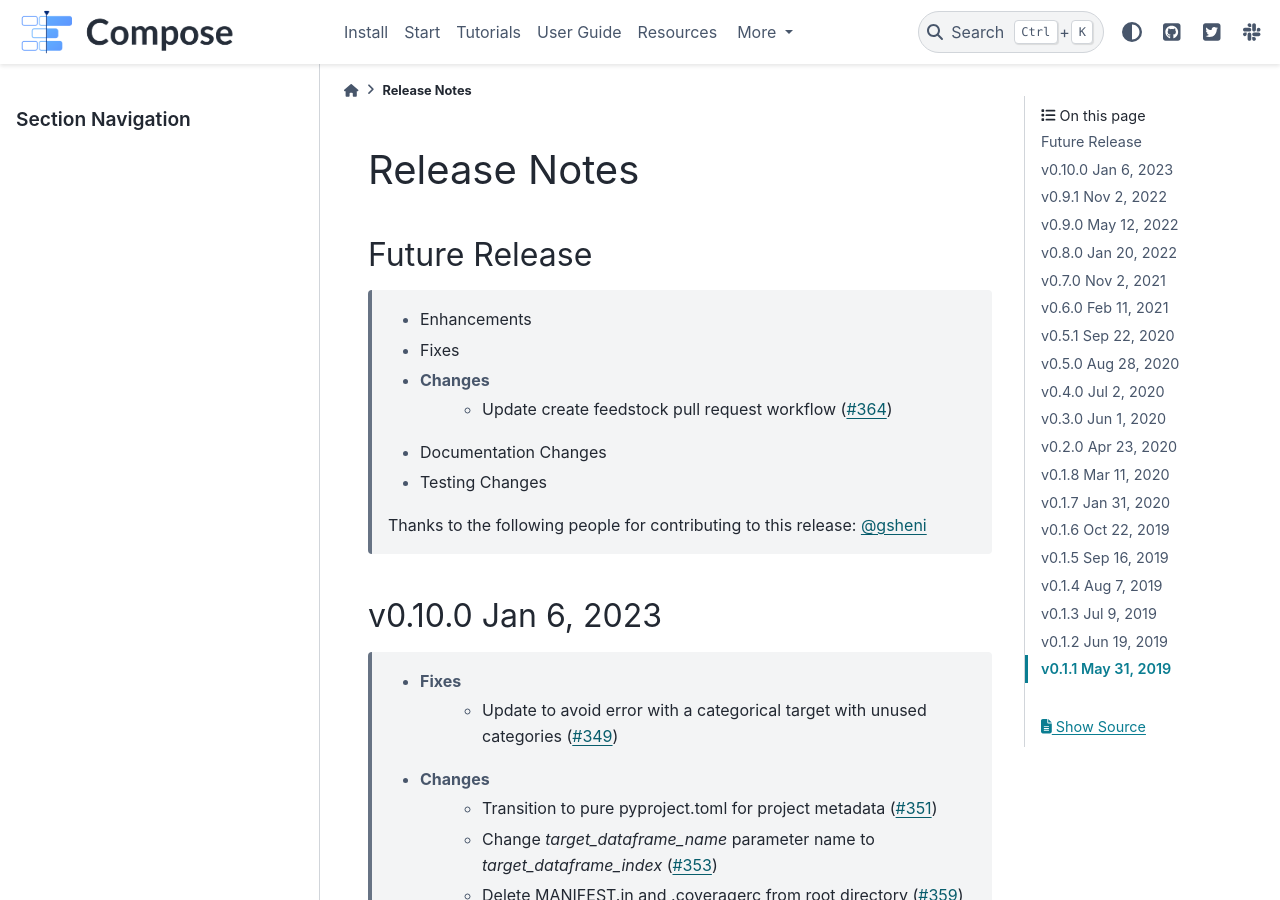
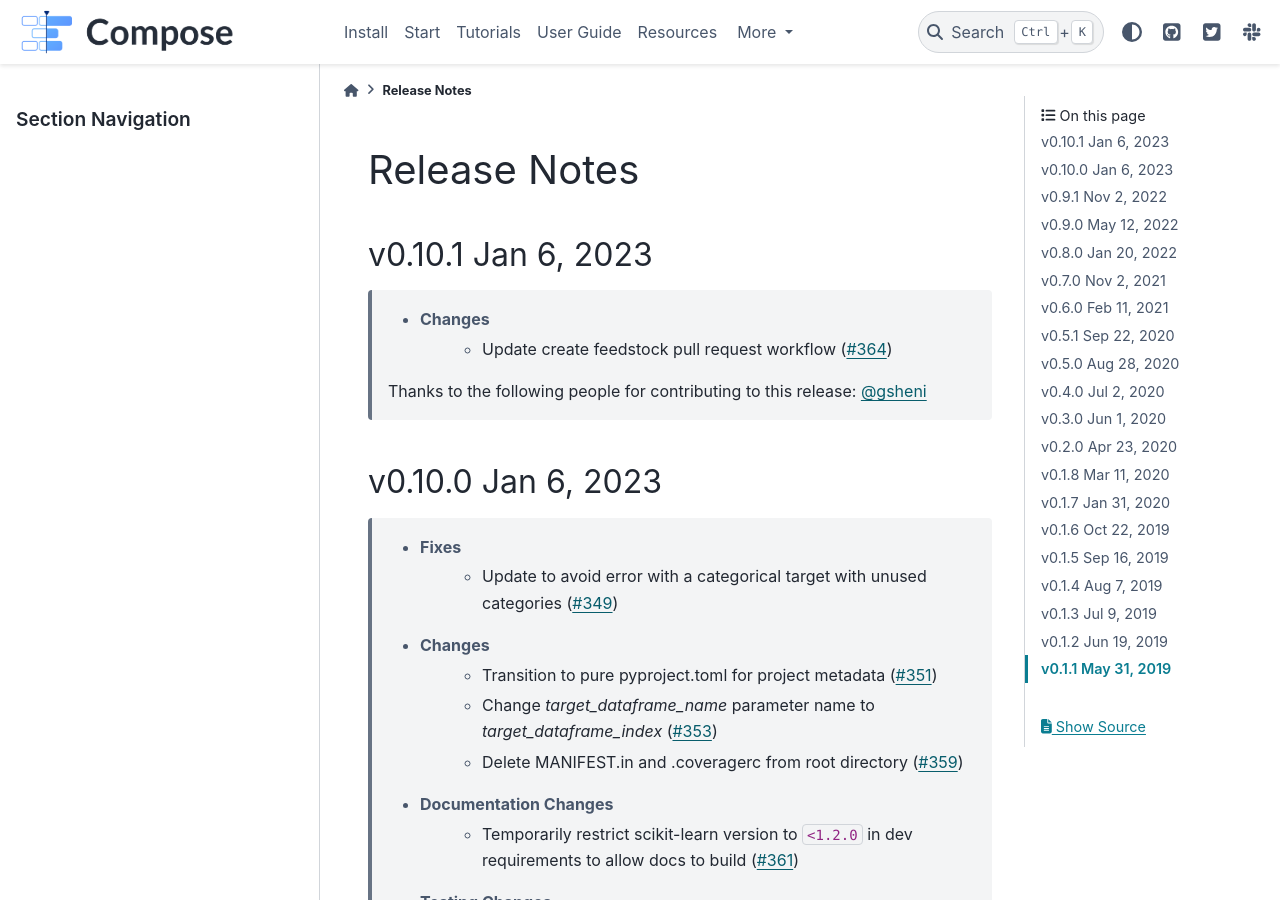
Before and after one commit to alteryx/compose, a Sphinx documentation site: the page built from docs/source/release_notes.rst, in a window 1280 px wide and 900 px high. Built offline with Sphinx 7.4.7 and the PyData theme 0.15.4, drawn with Linux system fonts in a browser that asks for light colours; comment, search, counter and statistics services are not loaded.

Commit message:
v0.10.1 (#365)
* v0.10.1

* Update test_version.py

* Update release_notes.rst

```diff
--- a/composeml/version.py
+++ b/composeml/version.py
@@ -1 +1 @@
-__version__ = "0.10.0"
+__version__ = "0.10.1"
--- a/docs/source/release_notes.rst
+++ b/docs/source/release_notes.rst
@@ -1,14 +1,20 @@
 Release Notes
 -------------
 
-Future Release
-==============
+.. Future Release
+  ==============
     * Enhancements
     * Fixes
     * Changes
-        * Update create feedstock pull request workflow (:pr:`364`)
     * Documentation Changes
     * Testing Changes
+
+.. Thanks to the following people for contributing to this release:
+
+v0.10.1 Jan 6, 2023
+===================
+    * Changes
+        * Update create feedstock pull request workflow (:pr:`364`)
 
     Thanks to the following people for contributing to this release:
     :user:`gsheni`
```
Also changed, not shown: 1 other file.
